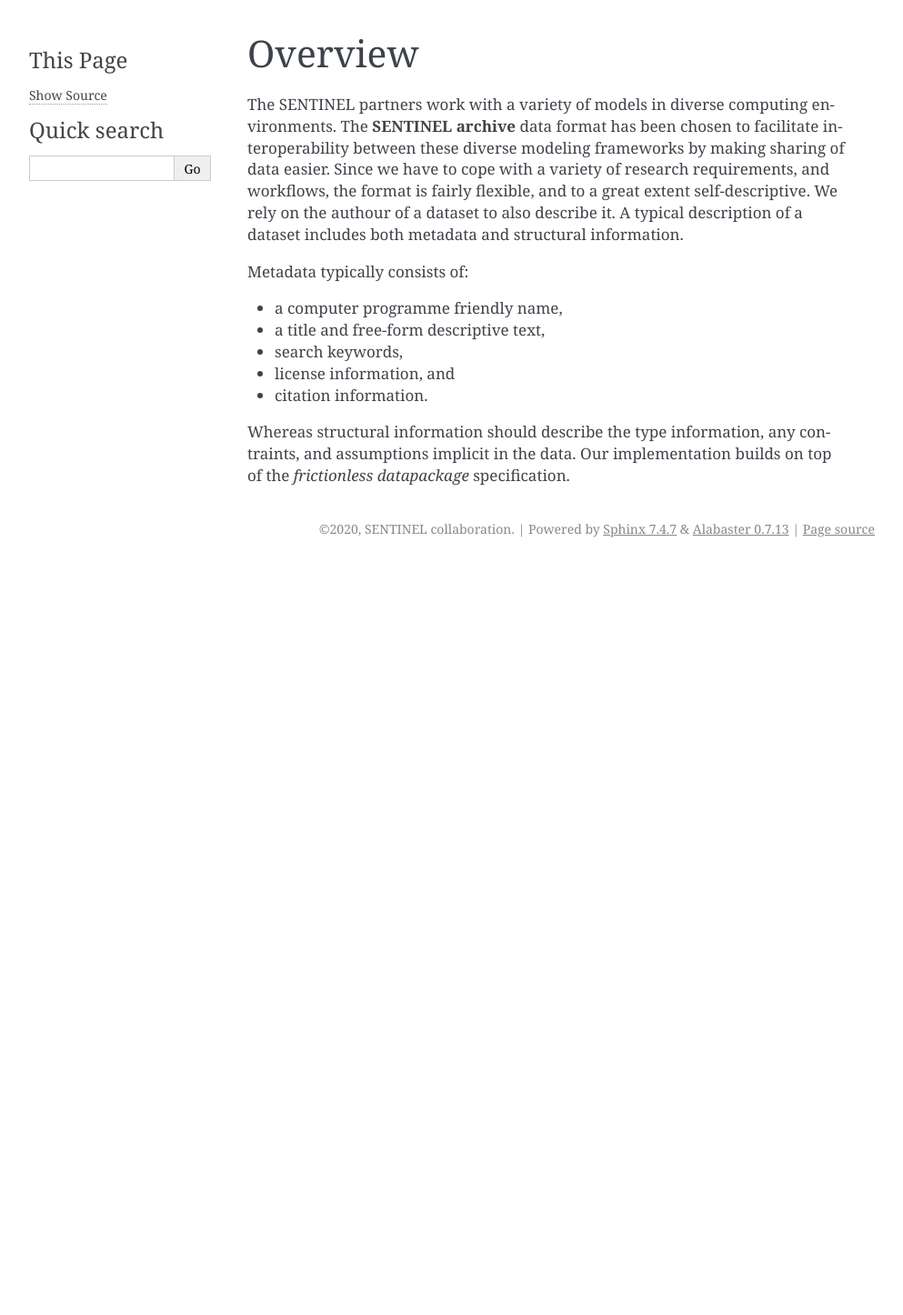
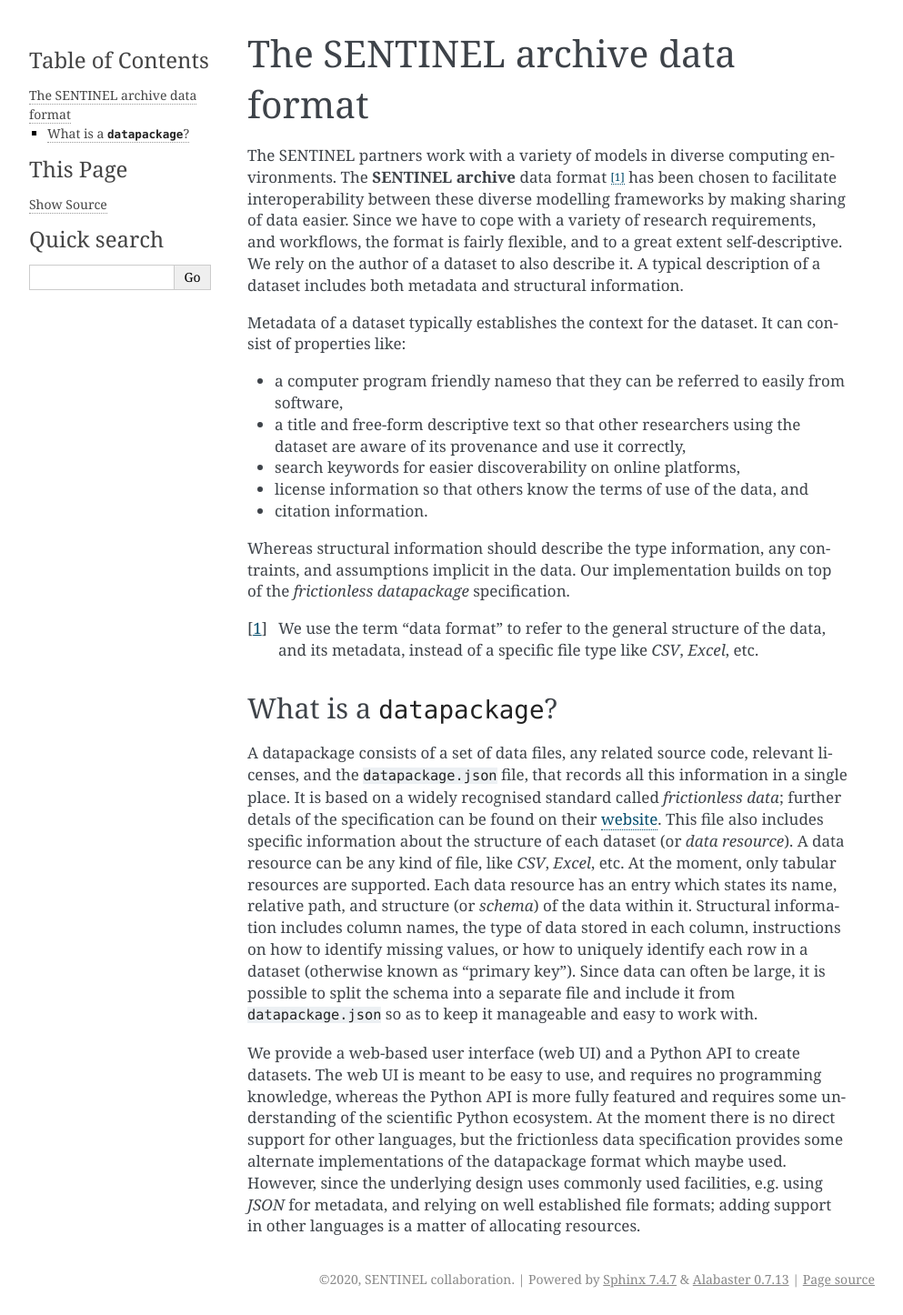
Before and after one commit to sentinel-energy/friendly_data, a Sphinx documentation site: the page built from doc/overview.rst, in a window 1280 px wide. Shown: the whole page at 91% size, without its empty margins (148-1141 px from the left). Built offline with Sphinx 7.4.7, drawn with Linux system fonts in a browser that asks for light colours; before the commit the page ends 900 px from its top, so only the background shows below that.

Commit message:
doc: port changes to docs from the final deliverable document

```diff
--- a/doc/index.rst
+++ b/doc/index.rst
@@ -6,6 +6,8 @@ Welcome to SENTINEL archive's documentation!
 
    overview
    hands-on
+
+.. include:: intro.rst
 
 .. include:: overview.rst
 
--- a/doc/index_pdf.rst
+++ b/doc/index_pdf.rst
@@ -1,5 +1,7 @@
 The SENTINEL archive data format
 ============================================
+
+.. include:: intro.rst
 
 .. toctree::
    :maxdepth: 3
--- a/doc/overview.rst
+++ b/doc/overview.rst
@@ -1,24 +1,69 @@
-Overview
---------
+The SENTINEL archive data format
+--------------------------------
 
 The SENTINEL partners work with a variety of models in diverse
-computing environments.  The **SENTINEL archive** data format has been
-chosen to facilitate interoperability between these diverse modeling
-frameworks by making sharing of data easier.  Since we have to cope
-with a variety of research requirements, and workflows, the format is
-fairly flexible, and to a great extent self-descriptive.  We rely on
-the authour of a dataset to also describe it.  A typical description
-of a dataset includes both metadata and structural information.
+computing environments.  The **SENTINEL archive** data format [#]_ has
+been chosen to facilitate interoperability between these diverse
+modelling frameworks by making sharing of data easier.  Since we have
+to cope with a variety of research requirements, and workflows, the
+format is fairly flexible, and to a great extent self-descriptive.  We
+rely on the author of a dataset to also describe it.  A typical
+description of a dataset includes both metadata and structural
+information.
 
-Metadata typically consists of:
+Metadata of a dataset typically establishes the context for the
+dataset.  It can consist of properties like:
 
-- a computer programme friendly name,
-- a title and free-form descriptive text,
-- search keywords,
-- license information, and
+- a computer program friendly nameso that they can be referred to
+  easily from software,
+- a title and free-form descriptive text so that other researchers
+  using the dataset are aware of its provenance and use it correctly,
+- search keywords for easier discoverability on online platforms,
+- license information so that others know the terms of use of the
+  data, and
 - citation information.
 
 Whereas structural information should describe the type information,
 any contraints, and assumptions implicit in the data.  Our
 implementation builds on top of the *frictionless datapackage*
 specification.
+
+.. [#] We use the term "data format" to refer to the general structure
+       of the data, and its metadata, instead of a specific file type
+       like *CSV*, *Excel*, etc.
+
+
+What is a ``datapackage``?
+++++++++++++++++++++++++++
+
+A datapackage consists of a set of data files, any related source
+code, relevant licenses, and the ``datapackage.json`` file, that
+records all this information in a single place.  It is based on a
+widely recognised standard called *frictionless data*; further detals
+of the specification can be found on their website_.  This file also
+includes specific information about the structure of each dataset (or
+*data resource*).  A data resource can be any kind of file, like
+*CSV*, *Excel*, etc.  At the moment, only tabular resources are
+supported.  Each data resource has an entry which states its name,
+relative path, and structure (or *schema*) of the data within it.
+Structural information includes column names, the type of data stored
+in each column, instructions on how to identify missing values, or how
+to uniquely identify each row in a dataset (otherwise known as
+"primary key").  Since data can often be large, it is possible to
+split the schema into a separate file and include it from
+``datapackage.json`` so as to keep it manageable and easy to work
+with.
+
+We provide a web-based user interface (web UI) and a Python API to
+create datasets.  The web UI is meant to be easy to use, and requires
+no programming knowledge, whereas the Python API is more fully
+featured and requires some understanding of the scientific Python
+ecosystem.  At the moment there is no direct support for other
+languages, but the frictionless data specification provides some
+alternate implementations of the datapackage format which maybe used.
+However, since the underlying design uses commonly used facilities,
+e.g. using *JSON* for metadata, and relying on well established file
+formats; adding support in other languages is a matter of allocating
+resources.
+
+.. _website: https://specs.frictionlessdata.io/
```
Also changed, not shown: doc/hands-on.rst (+5 -10 lines), doc/intro.rst (added, +28 -0 lines), doc/tutorial/metadata.rst (+1 -16 lines), doc/tutorial/pandas.rst (+10 -9 lines), 1 other file.
